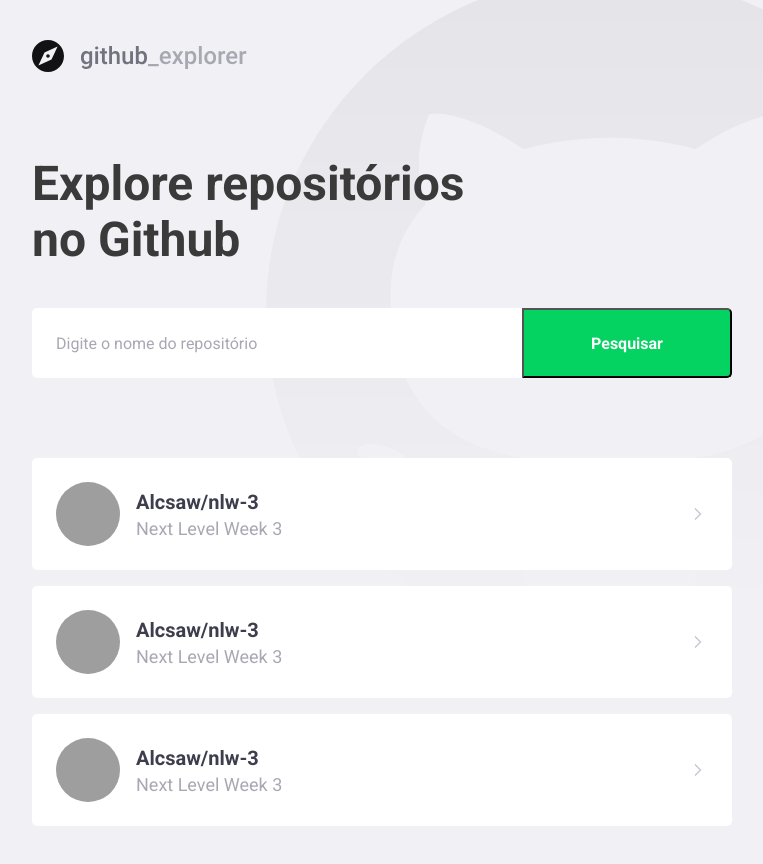
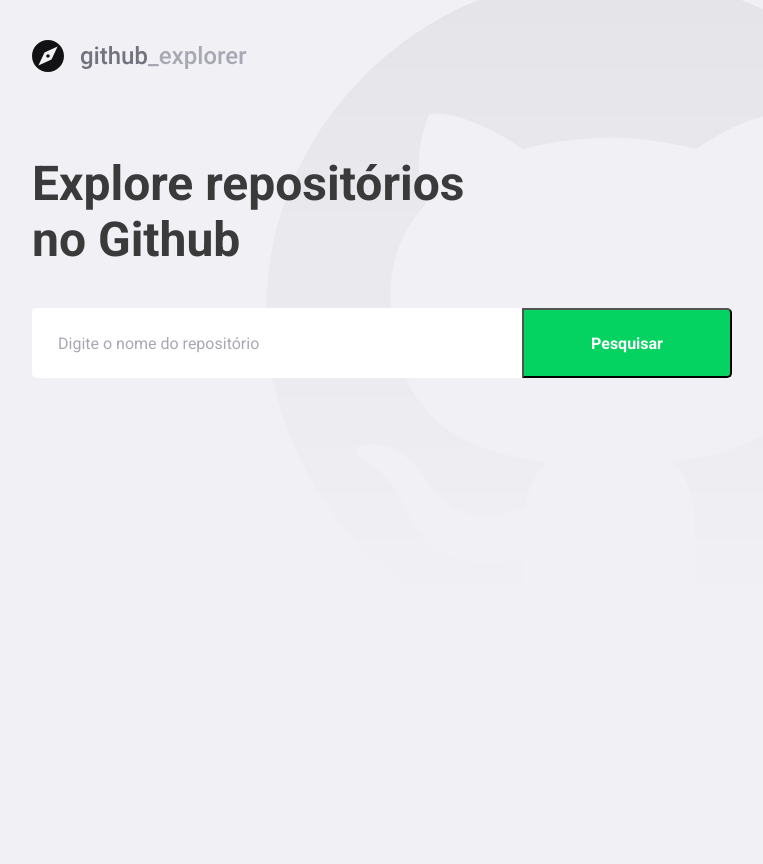
Before and after one commit to Alcsaw/GoStack-14, a React (Create React App) app in the folder nível03/react-app/: page / in a window 1280 px wide. Shown: the whole page, without its empty margins (148-911 px from the left). After the commit the page ends 800 px from the top, so only its background shows below. Built offline with nearby package versions, Linux system fonts and the light colour scheme; grey boxes are pictures that could not be loaded.

Commit message:
Removes ESLint and Prettier; Adds API search

```diff
--- a/nível03/react-app/src/pages/Dashboard/index.tsx
+++ b/nível03/react-app/src/pages/Dashboard/index.tsx
@@ -1,52 +1,83 @@
-import React from 'react';
+import React, { FormEvent, useState } from 'react';
 import { FiChevronRight } from 'react-icons/fi';
+
+import api from '../../services/api';
 
 import logoImg from '../../assets/logo.svg';
 
-import { Title, Form, Repositories } from './styles';
+import { Title, Form, Repositories, Error } from './styles';
 
-const Dashboard: React.FC = () => (
+interface Repository {
+  full_name: string;
+  description: string;
+  owner: {
+    login: string;
+    avatar_url: string;
+  };
+}
+
+const Dashboard: React.FC = () => {
+  const [newRepo, setNewRepo] = useState('');
+  const [inputError, setInputError] = useState('');
+  const [repositories, setRepositories] = useState<Repository[]>([]);
+
+  async function handleAddRepository(
+    event: FormEvent<HTMLFormElement>,
+  ): Promise<void> {
+    event.preventDefault();
+
+    if (!newRepo) {
+      setInputError('Digite autor/nome do repositório!');
+      return;
+    }
+
+    try {
+      const response = await api.get<Repository>(`/repos/${newRepo}`);
+      const repository = response.data;
+
+      setRepositories([...repositories, repository]);
+      setNewRepo('');
+      setInputError('');
+    } catch (err) {
+      setInputError('Erro na busca por esse repositório');
+    }
+  }
+
+  return (
     <>
       <img src={logoImg} alt="Github Explore" />
       <Title>Explore repositórios no Github</Title>
 
-    <Form>
-      <input type="text" placeholder="Digite o nome do repositório" />
+      <Form hasError={!!inputError} onSubmit={handleAddRepository}>
+        <input
+          type="text"
+          placeholder="Digite o nome do repositório"
+          value={newRepo}
+          onChange={e => setNewRepo(e.target.value)}
+        />
         <button type="submit">Pesquisar</button>
       </Form>
 
+      {inputError && <Error>{inputError}</Error>}
+
       <Repositories>
-      <a href="test">
-        <img src="https://avatars0.githubusercontent.com/u/20111371?s=460&u=11f9cd15c1dd06cc423fc8ecb831dced3c3c30c2&v=4" alt="Alcsaw" />
+        {repositories.map(repository => (
+          <a key={repository.full_name} href="test">
+            <img
+              src={repository.owner.avatar_url}
+              alt={repository.owner.login}
+            />
             <div>
-          <strong>Alcsaw/nlw-3</strong>
-          <p>Next Level Week 3</p>
+              <strong>{repository.full_name}</strong>
+              <p>{repository.description}</p>
             </div>
 
             <FiChevronRight size={20} />
           </a>
-
-      <a href="test">
-        <img src="https://avatars0.githubusercontent.com/u/20111371?s=460&u=11f9cd15c1dd06cc423fc8ecb831dced3c3c30c2&v=4" alt="Alcsaw" />
-        <div>
-          <strong>Alcsaw/nlw-3</strong>
-          <p>Next Level Week 3</p>
-        </div>
-
-        <FiChevronRight size={20} />
-      </a>
-
-      <a href="test">
-        <img src="https://avatars0.githubusercontent.com/u/20111371?s=460&u=11f9cd15c1dd06cc423fc8ecb831dced3c3c30c2&v=4" alt="Alcsaw" />
-        <div>
-          <strong>Alcsaw/nlw-3</strong>
-          <p>Next Level Week 3</p>
-        </div>
-
-        <FiChevronRight size={20} />
-      </a>
+        ))}
       </Repositories>
     </>
   );
+};
 
 export default Dashboard;
--- a/nível03/react-app/src/pages/Dashboard/styles.ts
+++ b/nível03/react-app/src/pages/Dashboard/styles.ts
@@ -1,16 +1,20 @@
-import styled from 'styled-components';
+import styled, { css } from 'styled-components';
 import { shade } from 'polished';
+
+interface FormProps {
+  hasError: boolean;
+}
 
 export const Title = styled.h1`
   font-size: 48px;
-  color: #3A3A3A;
+  color: #3a3a3a;
   max-width: 450px;
   line-height: 56px;
 
   margin-top: 80px;
 `;
 
-export const Form = styled.form`
+export const Form = styled.form<FormProps>`
   margin-top: 40px;
   max-width: 700px;
 
@@ -22,26 +26,40 @@
     padding: 0 24px;
     border: 0;
     border-radius: 5px 0 0 5px;
-    color: #3A3A3A;
+    color: #3a3a3a;
+    border: 2px solid #fff;
+    border-right: none;
+
+    ${props =>
+    props.hasError &&
+    css`
+        border-color: #c53030;
+      `}
 
     &::placeholder {
-      color: #A8A8B3;
+      color: #a8a8b3;
     }
   }
 
   button {
     width: 210px;
     height: 70px;
-    background: #04D361;
+    background: #04d361;
     border-radius: 0px 5px 5px 0px;
-    color: #FFF;
+    color: #fff;
     font-weight: bold;
     transition: background-color 0.2s;
 
     &:hover {
-      background:${shade(0.2, '#04D361')}
+      background: ${shade(0.2, '#04D361')};
     }
   }
+`;
+
+export const Error = styled.span`
+  display: block;
+  color: #c53030;
+  margin-top: 8px;
 `;
 
 export const Repositories = styled.div`
@@ -49,7 +67,7 @@
   max-width: 700px;
 
   a {
-    background: #FFF;
+    background: #fff;
     border-radius: 5px;
     width: 100%;
     padding: 24px;
@@ -66,7 +84,7 @@
 
     &:hover {
       transform: translateX(10px);
-}
+    }
 
     img {
       width: 64px;
@@ -75,24 +93,24 @@
     }
 
     div {
-      margin-left: 16px;
+      margin: 0 16px;
+      flex: 1;
 
       strong {
         font-size: 20px;
-        color: #3D3D4D;
+        color: #3d3d4d;
       }
 
       p {
         font-size: 18px;
-        color: #A8A8B3;
+        color: #a8a8b3;
         margin-top: 4px;
       }
-
     }
 
     svg {
       margin-left: auto;
-      color: #CBCBD6;
+      color: #cbcbd6;
     }
   }
 `;
--- /dev/null
+++ b/nível03/react-app/src/services/api.ts
@@ -0,0 +1,7 @@
+import axios from 'axios';
+
+const api = axios.create({
+  baseURL: 'https://api.github.com',
+});
+
+export default api;
```
Also changed, not shown: nível03/react-app/package.json (+1 -13 lines), nível03/react-app/.eslintrc.json (deleted), 2 other files (tests, documents, lock files or other folders). Lines whose indentation alone changed are shown as unchanged.
